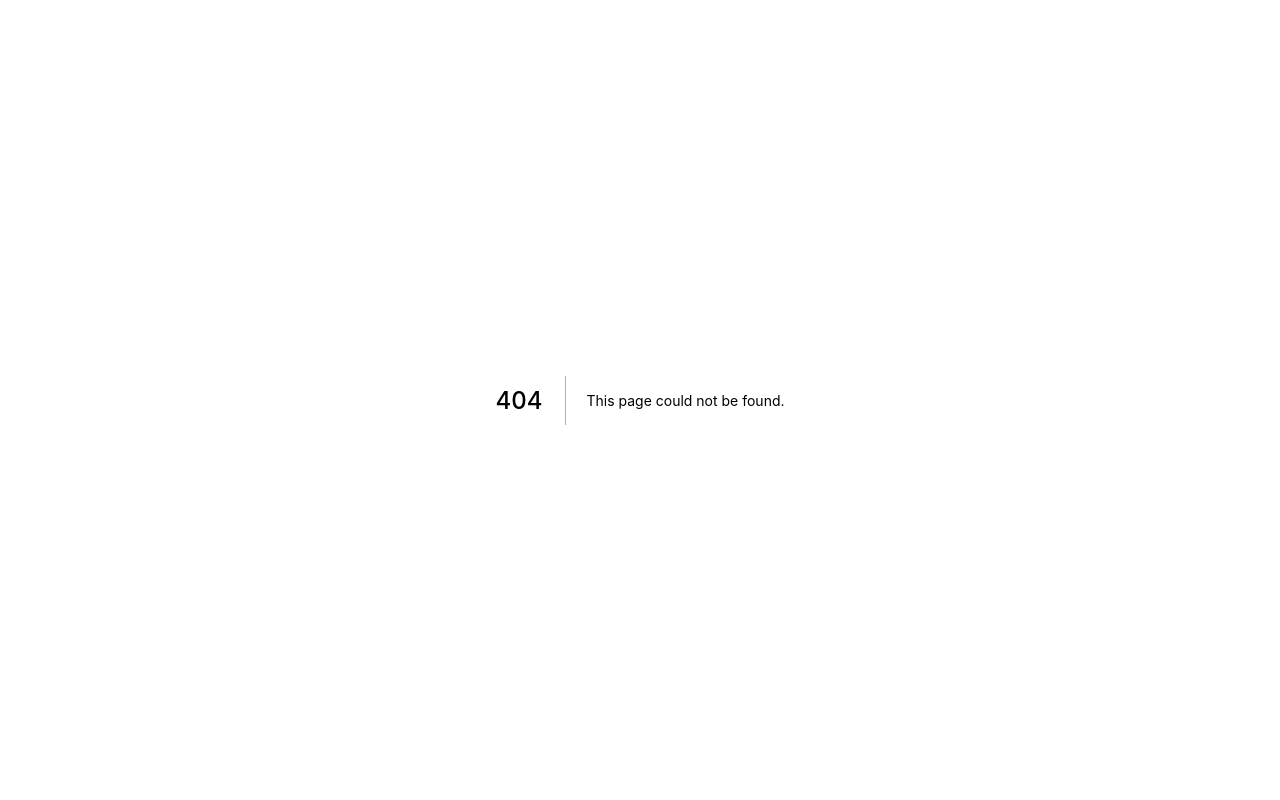
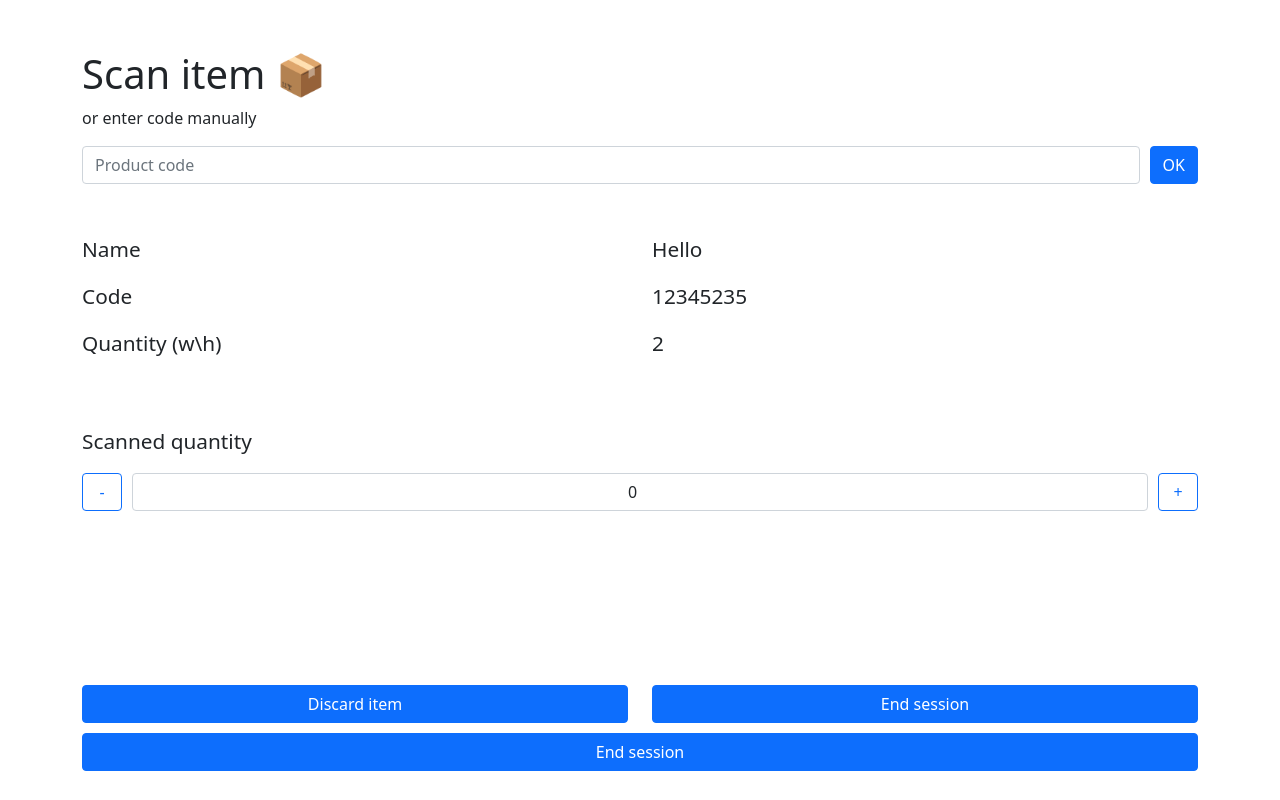
Before and after one commit to mrfullset/smart-inventura, a Next.js app: page /scan in a window 1280 px wide. Before the commit this address had no page. Built offline with nearby package versions, Linux system fonts and the light colour scheme.

Commit message:
added scan page

```diff
--- a/components/NumberSelector.module.scss
+++ b/components/NumberSelector.module.scss
@@ -7,5 +7,7 @@
     .input {
         width: 100px;
         margin: 0 10px;
+        flex-grow: 1;
+        text-align: center;
     }
 }
--- a/components/NumberSelector.tsx
+++ b/components/NumberSelector.tsx
@@ -7,6 +7,7 @@ const NumberSelector = ({ value, onChange }: NumberSelectorProps) => {
     <div className={styles["number-selector"]}>
       <Button
         className={styles.control}
+        variant="outline-primary"
         onClick={() => {
           onChange(value - 1);
         }}
@@ -24,6 +25,7 @@ const NumberSelector = ({ value, onChange }: NumberSelectorProps) => {
       />
       <Button
         className={styles.control}
+        variant="outline-primary"
         onClick={() => {
           onChange(value + 1);
         }}
--- /dev/null
+++ b/pages/scan.module.scss
@@ -0,0 +1,36 @@
+.scan {
+    padding-top: 50px;
+
+    .main {
+        height: calc(100% - 115px);
+        .content {
+            margin-top: 50px;
+            font-size: 1.3rem;
+
+            .labels {
+                font-weight: 500;
+
+            }
+        }
+
+        .quantity {
+            margin-top: 50px;
+            p {
+                font-weight: 500;
+                font-size: 1.3rem;
+            }
+        }
+    }
+
+    .controls {
+        button {
+            width: 100%;
+        }
+
+        :global .row {
+            margin-bottom: 10px;
+        }
+    }
+
+
+}
--- /dev/null
+++ b/pages/scan.tsx
@@ -0,0 +1,59 @@
+import React, { useState } from "react";
+import { Button, Col, Container, Row } from "react-bootstrap";
+import InputWithButton from "../components/InputWithButton";
+import NumberSelector from "../components/NumberSelector";
+import styles from "./scan.module.scss";
+
+const ScanPage = () => {
+  const [scannedQuantity, setScannedQuantity] = useState(0);
+
+  return (
+    <Container className={styles.scan}>
+      <div className={styles.main}>
+        <Row>
+          <h1>Scan item 📦</h1>
+          <p>or enter code manually</p>
+        </Row>
+        <Row>
+          <InputWithButton buttonText="OK" placeholder="Product code" />
+        </Row>
+        <Row className={styles.content}>
+          <Col className={styles.labels}>
+            <p>Name</p>
+            <p>Code</p>
+            <p>Quantity (w\h)</p>
+          </Col>
+          <Col>
+            <p>Hello</p>
+            <p>12345235</p>
+            <p>2</p>
+          </Col>
+        </Row>
+        <Row className={styles.quantity}>
+          <p>Scanned quantity</p>
+          <NumberSelector
+            value={scannedQuantity}
+            onChange={setScannedQuantity}
+          />
+        </Row>
+      </div>
+      <div className={styles.controls}>
+        <Row>
+          <Col xs={6}>
+            <Button>Discard item</Button>
+          </Col>
+          <Col xs={6}>
+            <Button>End session</Button>
+          </Col>
+        </Row>
+        <Row>
+          <Col xs={12}>
+            <Button>End session</Button>
+          </Col>
+        </Row>
+      </div>
+    </Container>
+  );
+};
+
+export default ScanPage;
--- a/styles/globals.css
+++ b/styles/globals.css
@@ -2,8 +2,8 @@ html,
 body {
   padding: 0;
   margin: 0;
-  font-family: -apple-system, BlinkMacSystemFont, Segoe UI, Roboto, Oxygen,
-    Ubuntu, Cantarell, Fira Sans, Droid Sans, Helvetica Neue, sans-serif;
+  font-family: -apple-system, BlinkMacSystemFont, Segoe UI, Roboto, Oxygen, Ubuntu, Cantarell, Fira Sans, Droid Sans,
+    Helvetica Neue, sans-serif;
 }
 
 a {
@@ -14,3 +14,11 @@ a {
 * {
   box-sizing: border-box;
 }
+
+html,
+body,
+body > div:first-child,
+div#__next,
+div#__next > div {
+  height: 100%;
+}
```
